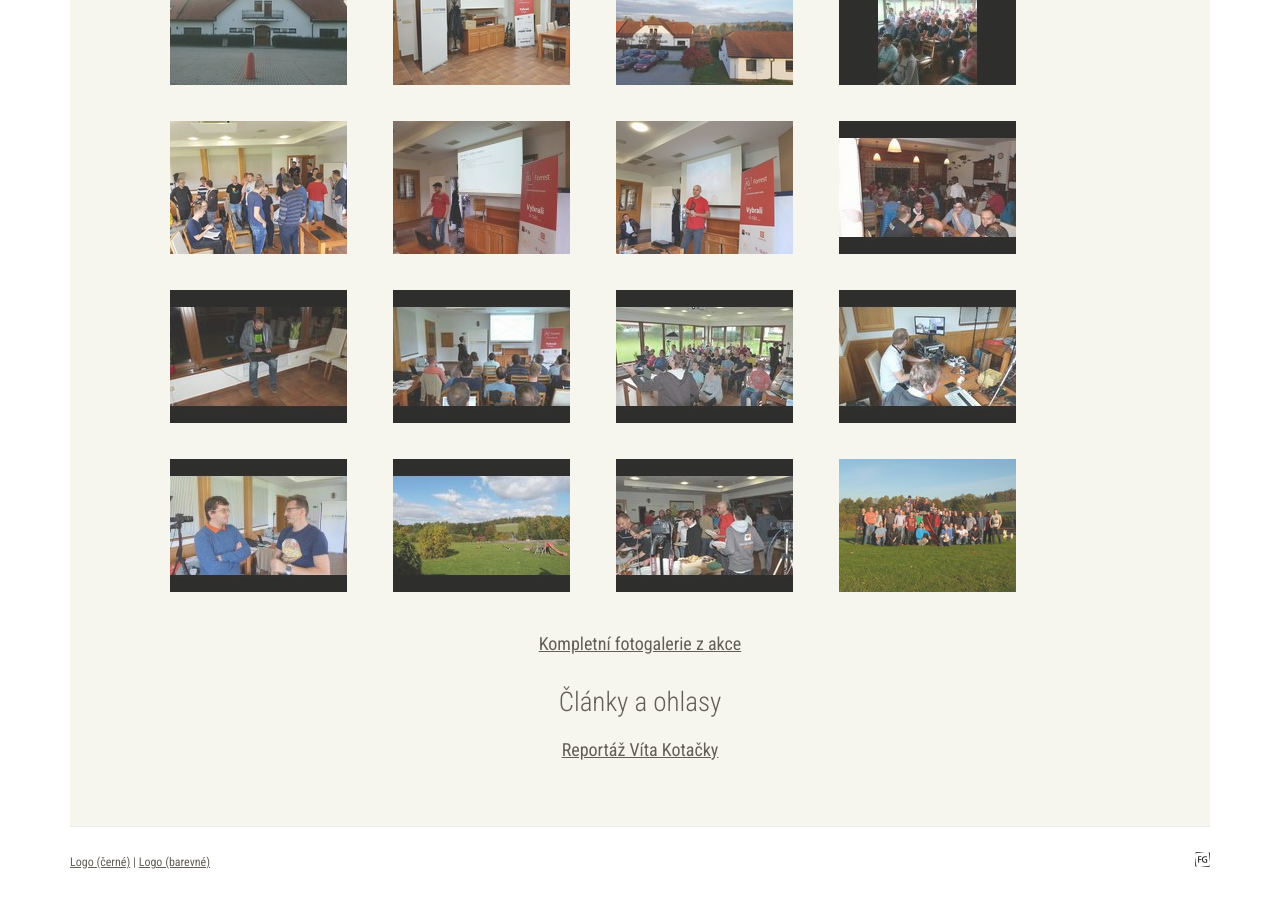
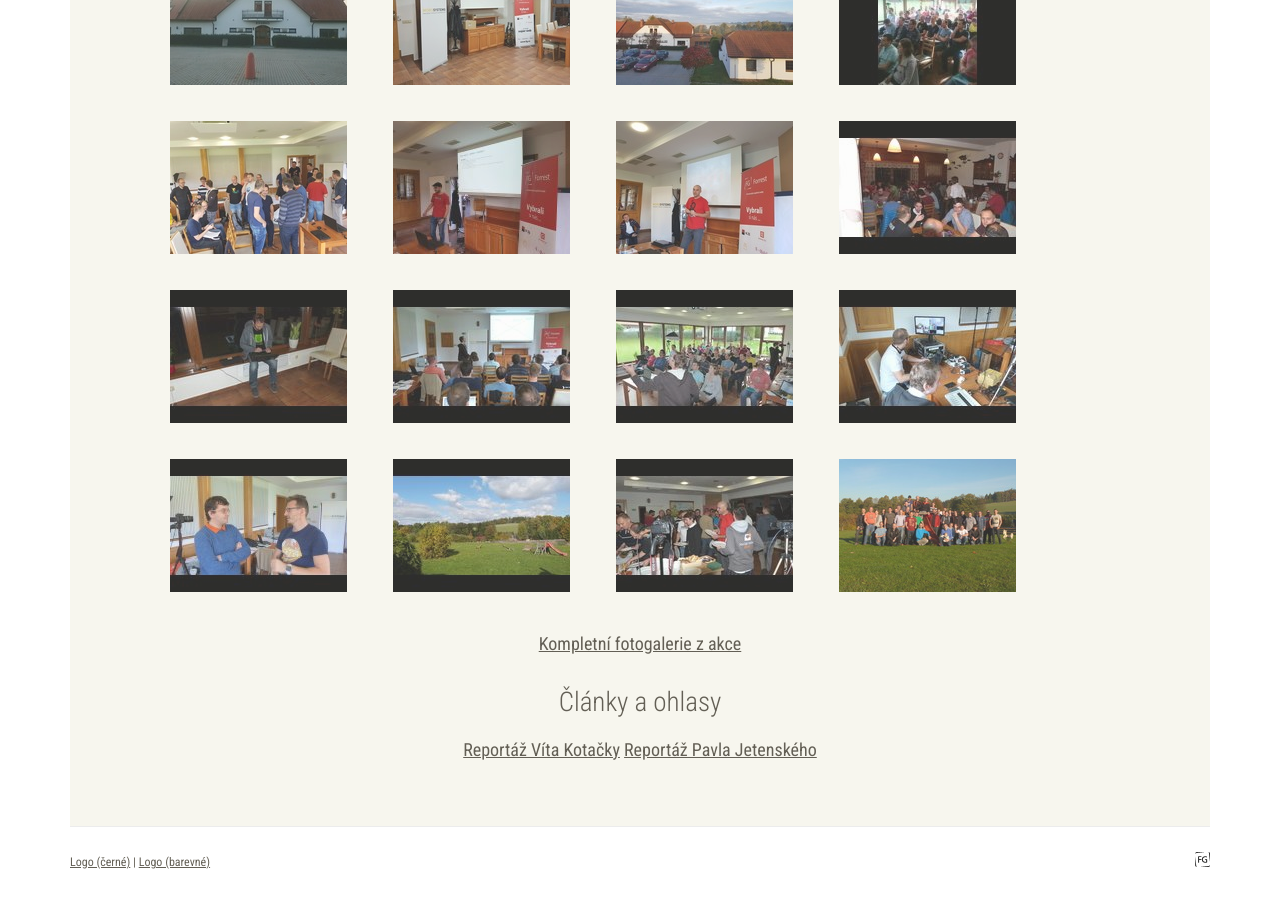
Before and after one commit to novoj/jOpenSpace, a Jekyll site: the page built from _archive/2017.html, in a window 1280 px wide and 900 px high, scrolled down 1083 px. Built offline with Jekyll 4.4.1, drawn with Linux system fonts in a browser that asks for light colours.

Commit message:
Added Jetys article link.

```diff
--- a/_archive/2017.html
+++ b/_archive/2017.html
@@ -36,6 +36,7 @@ year: 2017
 		<h4 style="text-align: center; margin-top: 1em;">Články a ohlasy</h4>
 		<div style="text-align: center;">
 			<a href="https://blog.zvestov.cz/software%20development/2017/10/24/jopenspace-2017.html">Reportáž Víta Kotačky</a>
+			<a href="https://www.zdrojak.cz/zpravicky/reportaz-z-jopenspace-2017/">Reportáž Pavla Jetenského</a>
 		</div>
 	</div>
 </div>
```
